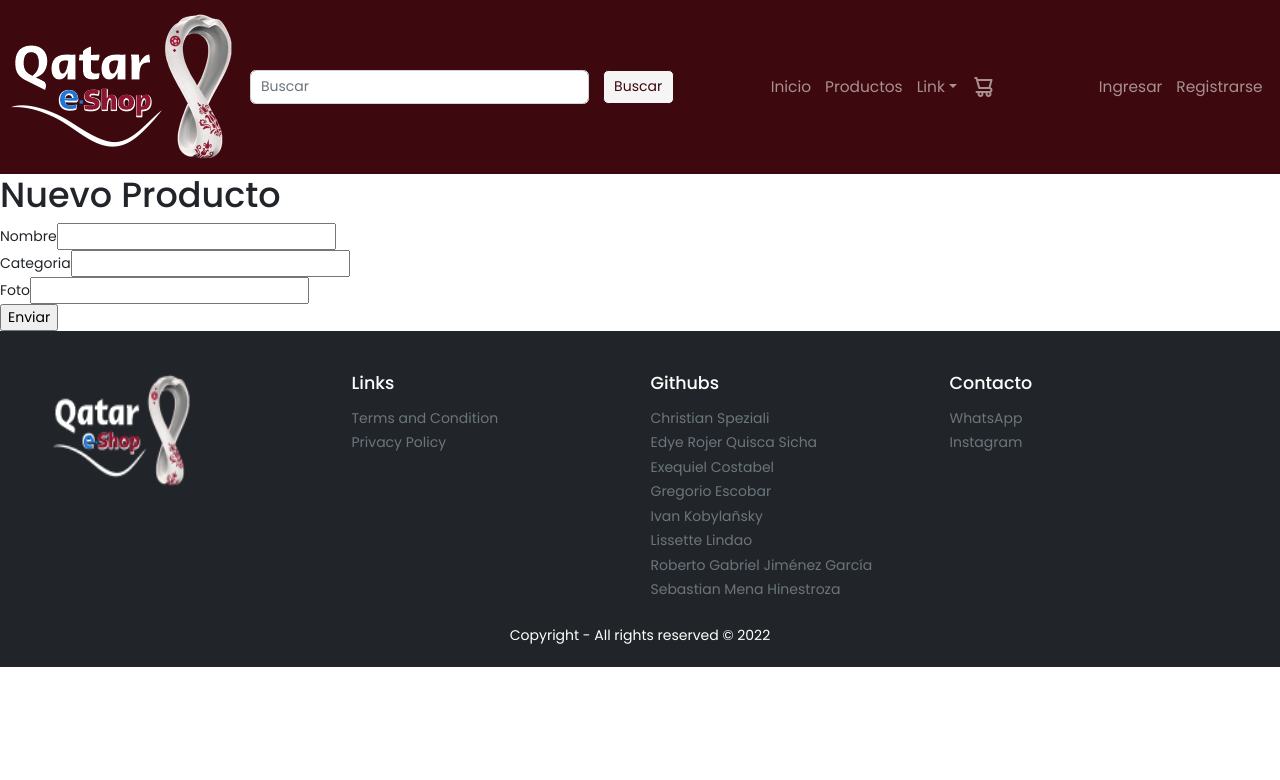
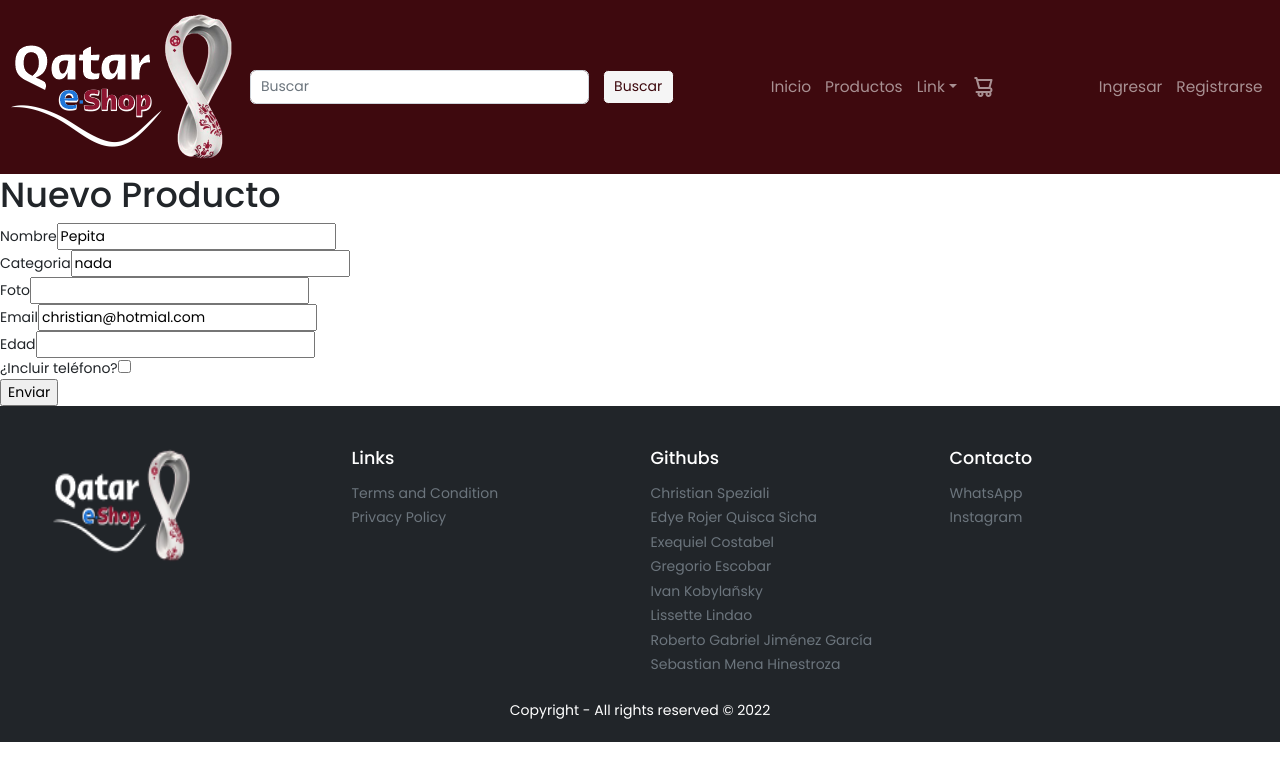
Before and after one commit to SebastianHinestroza12/eccomercePF, a React (Create React App) app in the folder client/: page /new in a window 1280 px wide. Shown: the top 780 px of the page. Built offline with nearby package versions, Linux system fonts and the light colour scheme; a web font is replaced by a local one.

Commit message:
formulario de prueba armado

```diff
--- a/client/src/components/NewProduct/NewProduct.jsx
+++ b/client/src/components/NewProduct/NewProduct.jsx
@@ -2,10 +2,23 @@ import React from 'react'
 import { useForm } from 'react-hook-form'
 
 function NewProduct() {
-    const {register, handleSubmit} = useForm()
+    const {register, formState: {errors}, handleSubmit, watch} = useForm({
+      defaultValues: {
+        nombre: 'Pepita',
+        categoria: 'nada',
+        email: 'christian@hotmial.com'
+      }
+    })
+
+    console.log(watch('nombre'))
+    const incluirTelefono = watch('incluirTelefono')
 
     const onSubmit = (data) => {
         console.log(data)
+    }
+
+    const edadValidator = (value) => {
+      return value >= 18 && value <= 65
     }
 
   return (
@@ -19,12 +32,16 @@ function NewProduct() {
                 maxLength: 10,
                 minLength: 5
             })}/>
+            {errors.nombre?.type === 'required' && <p>El campo nombre es requerido</p>}
+            {errors.nombre?.type === 'maxLength' && <p>Debe tener menos de 10 letras</p>}
+            {errors.nombre?.type === 'minLength' && <p>Debe tener mas de 5   letras</p>}
         </div>
         <div>
             <label>Categoria</label>
             <input type="text" {...register('categoria', {
                 required: true,
-                maxLength: 10
+                min:1,
+                max:10
             })}/>
         </div>
         <div>
@@ -34,6 +51,31 @@ function NewProduct() {
                 maxLength: 10
             })}/>
         </div>
+        <div>
+            <label>Email</label>
+            <input type="text" {...register('email', {
+                pattern: /^\S+@\S+\.\S+$/
+            })}/>
+            {errors.email?.type === 'pattern' && <p>El formato debe ser tipo EMAIL</p>}
+        </div>
+        <div>
+            <label>Edad</label>
+            <input type="text" {...register('edad', {
+                validate: edadValidator
+            })}/>
+            {errors.edad && <p>La edad debe ser entre 18 y 65 años</p>}
+        </div>
+        <div>
+          <label>¿Incluir teléfono?</label>
+          <input type="checkbox" {...register('incluirTelefono')}/>
+        </div>
+        {incluirTelefono && (
+        <div>
+          <label>Teléfono</label>
+          <input type="text" {...register('telefono')}/>
+        </div>
+
+        )}
         <input type="submit" value="Enviar" />
       </form>
     </div>
```
